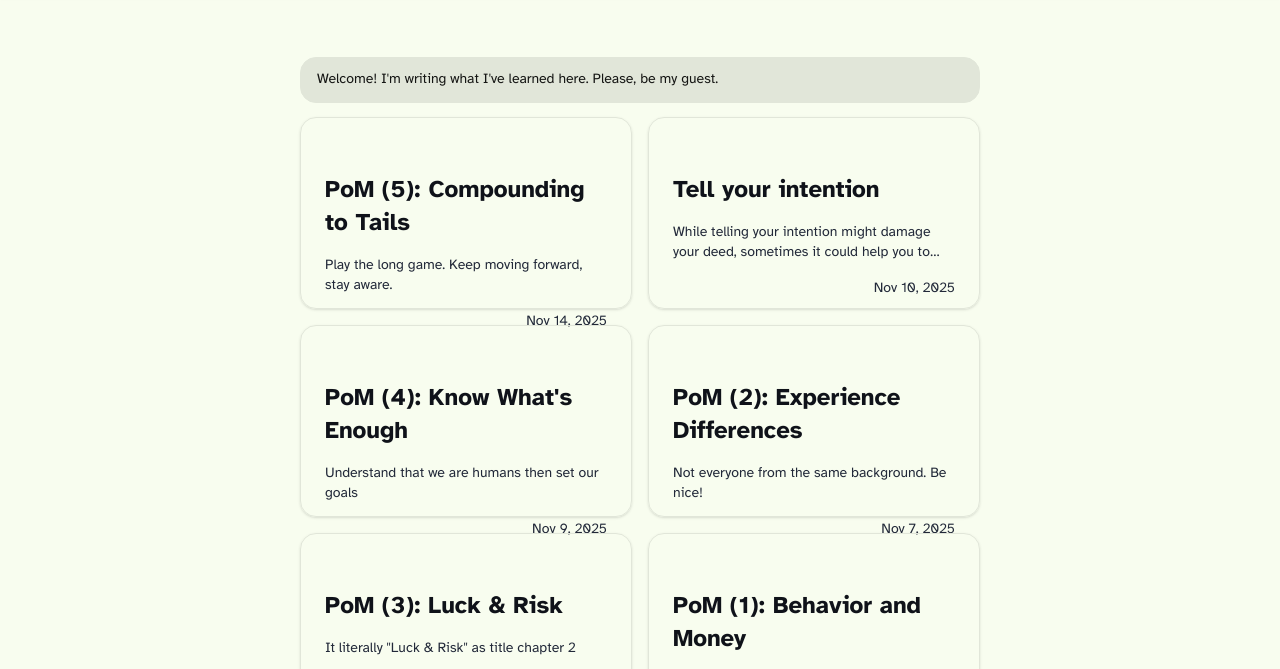
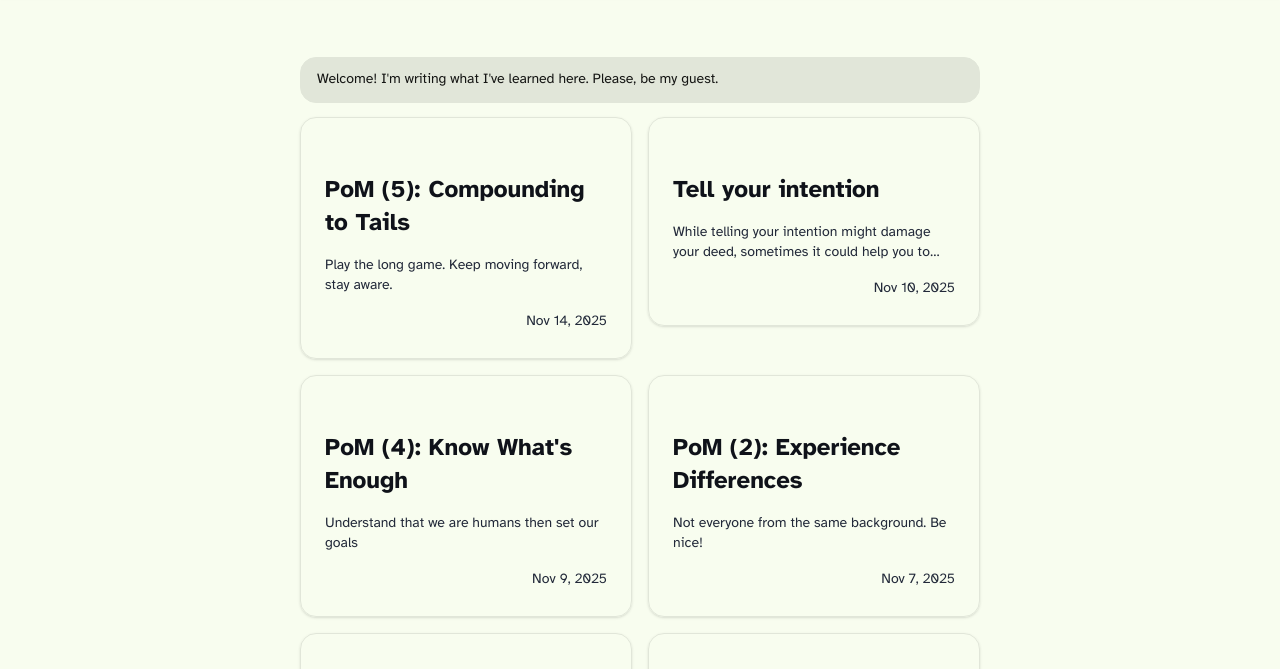
Before and after one commit to Lzadhito/lzadhito.github.io, an Astro site: page /blog in a window 1280 px wide. Shown: the part 63-732 px from the top of the page. Built offline with nearby package versions, Linux system fonts and the light colour scheme; Astro itself is replaced by a stand-in of ours.

Commit message:
fix: blog list

```diff
--- a/src/pages/blog/index.astro
+++ b/src/pages/blog/index.astro
@@ -12,7 +12,7 @@ const posts = (await getCollection("blog")).sort((a, b) => b.data.pubDate.valueO
     {
       posts.map((post) => (
         <li>
-          <a href={`/blog/${post.id}/`} class="card card-border shadow-sm h-48">
+          <a href={`/blog/${post.id}/`} class="card card-border shadow-sm min-h-fit max-h-fit">
             <div class="card-body gap-0 space-y-0">
               <h2 class="card-title text-2xl!">{post.data.title}</h2>
               <p class="line-clamp-2 text-sm py-0">{post.data.description}</p>
```
